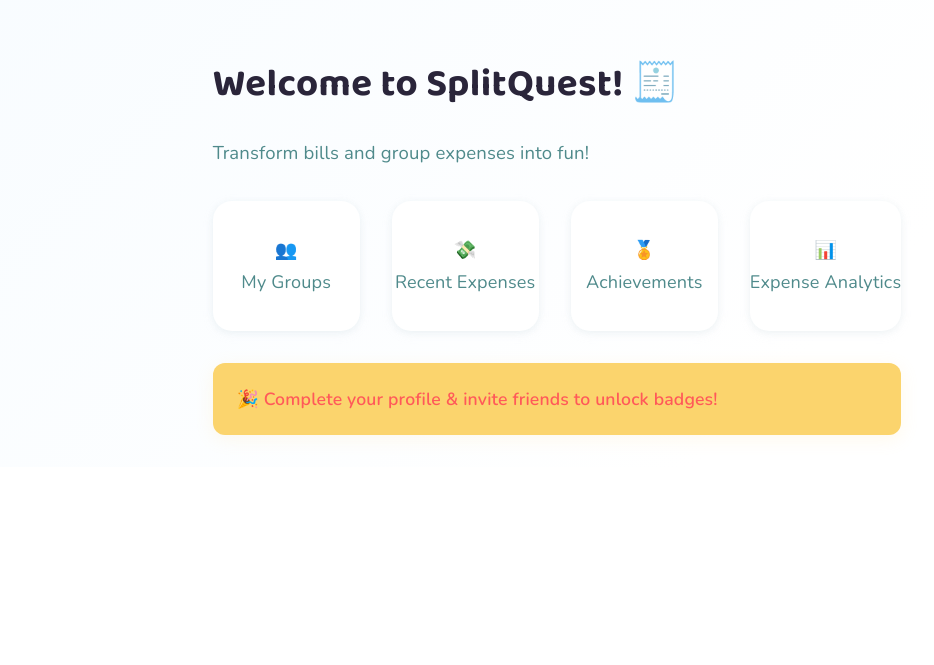
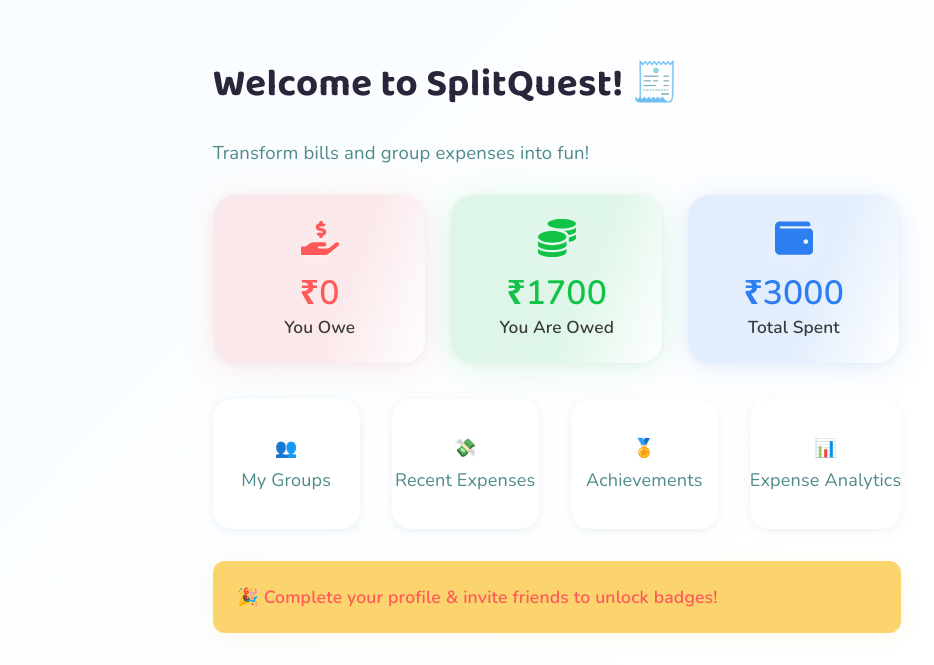
Before and after one commit to Workflow-Manager-admin/splitquest-107914-e48622fe, a React (Create React App) app in the folder frontend_web_app/: page / in a window 1280 px wide. Shown: the part 820-1485 px from the top of the page, without its empty margins (198-1132 px from the left). Before the commit the page ends 1287 px from the top, so only its background shows below. Built offline with nearby package versions, Linux system fonts and the light colour scheme.

Commit message:
CheckPoint - cgc84b8a41

```diff
--- a/frontend_web_app/src/App.css
+++ b/frontend_web_app/src/App.css
@@ -94,6 +94,55 @@
   box-shadow: 0 5px 28px #ff595939, 0 1.5px 8px #4f8a8920;
   color: var(--color-accent,#FF5959);
   transform: translateY(-2px) scale(1.03);
+}
+
+/* Dashboard Summary Cards */
+.sq-dashboard-summary-row {
+  display: flex;
+  flex-wrap: wrap;
+  gap: 1.33rem;
+  margin-bottom: 18px;
+}
+.sq-dashboard-summary-card {
+  /* Inlined by component, keep selectors for focus/active/hover */
+  outline: none;
+  border: none;
+  box-shadow: var(--shadow), 0 3px 22px #1111;
+  margin: 0.23em 0.1em;
+  transition:
+    box-shadow 0.22s cubic-bezier(.22,0,.08,1),
+    transform 0.2s cubic-bezier(.22,0,.08,1),
+    background 0.21s;
+  cursor: pointer;
+  will-change: transform, box-shadow;
+  /* Font family/style handled in component */
+}
+.sq-dashboard-summary-card:focus,
+.sq-dashboard-summary-card:focus-visible {
+  outline: 2px solid var(--color-accent, #FF5959);
+  z-index: 2;
+}
+.sq-dashboard-summary-card:hover {
+  box-shadow: 0 8px 36px #ff59594c, 0 3px 13px #11c44733;
+  transform: translateY(-1.5px) scale(1.037);
+  filter: brightness(1.025);
+}
+.sq-dashboard-summary-card:active {
+  transform: scale(0.988) translateY(1px);
+  background: #f6fafc !important;
+}
+@media (max-width: 768px) {
+  .sq-dashboard-summary-row {
+    flex-direction: column;
+    gap: 1rem;
+  }
+  .sq-dashboard-summary-card {
+    width: 99%;
+    min-width: 0;
+    min-height: 100px;
+    margin: 0 0 0.7rem 0;
+    box-sizing: border-box;
+  }
 }
 
 /* --- Floating Action Button (FAB) --- */
--- /dev/null
+++ b/frontend_web_app/src/components/SummaryCard.js
@@ -0,0 +1,86 @@
+import React from "react";
+
+/**
+ * Renders a dashboard summary card with custom icon, value, label, and color.
+ * Usage:
+ *   <SummaryCard icon={...} value={50} label="You Owe" color="#FF5959" />
+ */
+// PUBLIC_INTERFACE
+export default function SummaryCard({
+  icon,
+  value,
+  label,
+  color,
+  onClick,
+  loading = false,
+  ...props
+}) {
+  const cardStyle = {
+    background: `linear-gradient(110deg, ${color}20 60%, #fff9)`,
+    borderRadius: "22px",
+    boxShadow: `0 4px 32px 0 ${color}21, 0 1.5px 7px #4f8a8b10`,
+    color: "#222",
+    padding: "1.5rem 1.6rem",
+    minWidth: 150,
+    minHeight: 120,
+    flex: "1 1 170px",
+    display: "flex",
+    flexDirection: "column",
+    alignItems: "center",
+    justifyContent: "center",
+    cursor: onClick ? "pointer" : "default",
+    position: "relative",
+    overflow: "hidden",
+    transition:
+      "box-shadow 0.18s cubic-bezier(.23,1,.32,1), transform 0.2s, background 0.22s",
+    outline: "none",
+    border: "none",
+    userSelect: "none",
+  };
+  const iconStyle = {
+    fontSize: 38,
+    color,
+    marginBottom: 5,
+    filter: "drop-shadow(0 2px 9px #fff6)",
+    transition: "transform 0.25s cubic-bezier(.23,1,.32,1)",
+    opacity: loading ? 0.5 : 1,
+  };
+  const valueStyle = {
+    fontSize: "2.1rem",
+    fontWeight: 800,
+    lineHeight: 1.08,
+    color,
+    opacity: loading ? 0.44 : 1,
+    fontFamily: "inherit",
+    marginBottom: 3,
+    transition: "color 0.21s, opacity 0.18s",
+  };
+  const labelStyle = {
+    fontWeight: 700,
+    fontSize: "1.08rem",
+    color: "#222",
+    letterSpacing: 0.1,
+    opacity: 0.88,
+    textShadow: "0 1px 10px #fff3",
+    fontFamily: "inherit",
+    marginTop: 2,
+    marginBottom: 0,
+    textAlign: "center",
+    transition: "color 0.21s",
+  };
+  return (
+    <button
+      type="button"
+      className="sq-dashboard-summary-card"
+      style={cardStyle}
+      tabIndex={0}
+      aria-label={label}
+      onClick={onClick}
+      {...props}
+    >
+      <div style={iconStyle}>{icon}</div>
+      <div style={valueStyle}>{loading ? "…" : value}</div>
+      <div style={labelStyle}>{label}</div>
+    </button>
+  );
+}
--- a/frontend_web_app/src/pages/Dashboard.js
+++ b/frontend_web_app/src/pages/Dashboard.js
@@ -1,14 +1,57 @@
-import React from 'react';
+import React, { useMemo } from 'react';
 import { Link, useNavigate } from 'react-router-dom';
 import FAB from '../components/FAB';
+import SummaryCard from '../components/SummaryCard';
+import { FaHandHoldingUsd, FaCoins, FaWallet } from "react-icons/fa";
+import { useGroups } from '../GroupsContext';
 
 // PUBLIC_INTERFACE
 export default function Dashboard() {
   /**
    * Main dashboard: Welcomes user, shows groups, recent expenses,
-   * and a progress hint for achievements/gamification.
+   * summary cards, and gamified prompt.
    */
   const navigate = useNavigate();
+
+  // Use GroupsContext to get relevant financial stats for the user
+  const { groups, getAllUsers, calculateNetBalances, currentUserId } = useGroups();
+  // Flat array of all (member) expenses user is part of
+  const allExpenses = useMemo(
+    () => groups.flatMap(g => g.expenses.map(e => ({ ...e, groupId: g.id }))),
+    [groups]
+  );
+  // All unique groups the user is a member of
+  const userGroups = useMemo(
+    () =>
+      groups.filter(g => g.members.includes(currentUserId)),
+    [groups, currentUserId]
+  );
+  // Calculate "global" values: owe, owed, spent
+  // (if user in multiple groups, sum across all)
+  const { totalOwe, totalOwed, totalSpent } = useMemo(() => {
+    let owe = 0, owed = 0, spent = 0;
+    userGroups.forEach(group => {
+      const members = getAllUsers().filter(u => group.members.includes(u.id));
+      const balances = calculateNetBalances(group.expenses, members);
+      const bal = balances[currentUserId];
+      if (!bal) return;
+      // You Owe: total you owe TO OTHERS (sum of .owes amounts)
+      owe += (bal.owes || []).reduce((sum, o) => sum + o.amount, 0);
+      // You Are Owed: total OTHERS owe you (sum of .gets amounts)
+      owed += (bal.gets || []).reduce((sum, o) => sum + o.amount, 0);
+      // Total Spent: sum of all expenses paid by you in group
+      spent += group.expenses
+        .filter(e => e.payer === currentUserId)
+        .reduce((sum, e) => sum + e.amount, 0);
+    });
+    // Round for display
+    return {
+      totalOwe: Math.round(owe * 100) / 100,
+      totalOwed: Math.round(owed * 100) / 100,
+      totalSpent: Math.round(spent * 100) / 100
+    };
+  }, [userGroups, getAllUsers, calculateNetBalances, currentUserId]);
+
   return (
     <div style={{ maxWidth: "710px", margin: "0 auto", padding: "2rem", position: "relative" }}>
       <h1 className="sq-header" style={{ fontFamily: 'var(--header-font)', fontWeight: 800, fontSize: "2.4rem" }}>
@@ -22,6 +65,42 @@
       }}>
         Transform bills and group expenses into fun!
       </p>
+
+      {/* Summary Cards Row */}
+      <div className="sq-dashboard-summary-row"
+        style={{
+          display: "flex",
+          gap: "1.4rem",
+          margin: "25px 0 16px 0",
+          flexWrap: "wrap",
+          alignItems: "stretch",
+          justifyContent: "center"
+        }}
+      >
+        <SummaryCard
+          icon={<FaHandHoldingUsd />}
+          value={totalOwe === undefined ? "…" : `₹${totalOwe}`}
+          label="You Owe"
+          color="#FF5959"
+          tabIndex={0}
+        />
+        <SummaryCard
+          icon={<FaCoins />}
+          value={totalOwed === undefined ? "…" : `₹${totalOwed}`}
+          label="You Are Owed"
+          color="#11c447"
+          tabIndex={0}
+        />
+        <SummaryCard
+          icon={<FaWallet />}
+          value={totalSpent === undefined ? "…" : `₹${totalSpent}`}
+          label="Total Spent"
+          color="#2d7ef0"
+          tabIndex={0}
+        />
+      </div>
+
+      {/* Quick links to groups, expenses, achievements, analytics */}
       <div style={{ display: "flex", gap: "2rem", flexWrap: "wrap" }}>
         <Link to="/groups" className="sq-dashboard-card">
           <div>👥</div>
```
